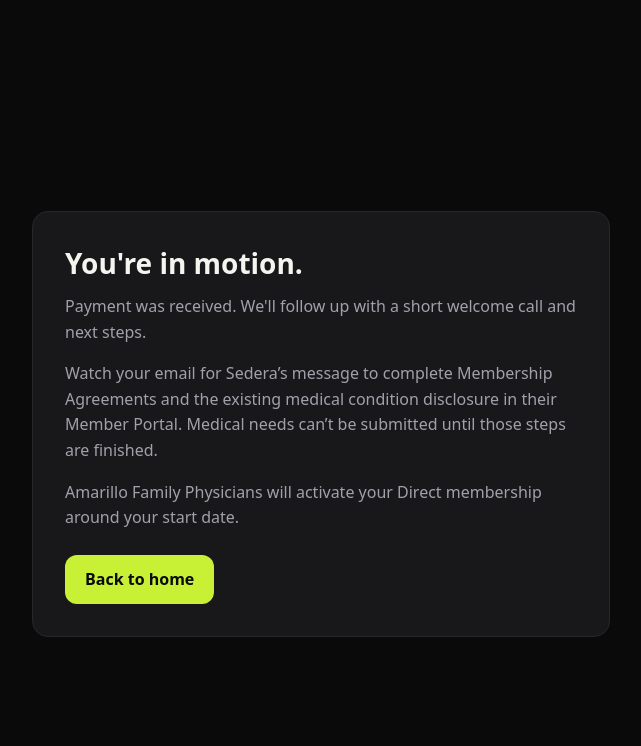
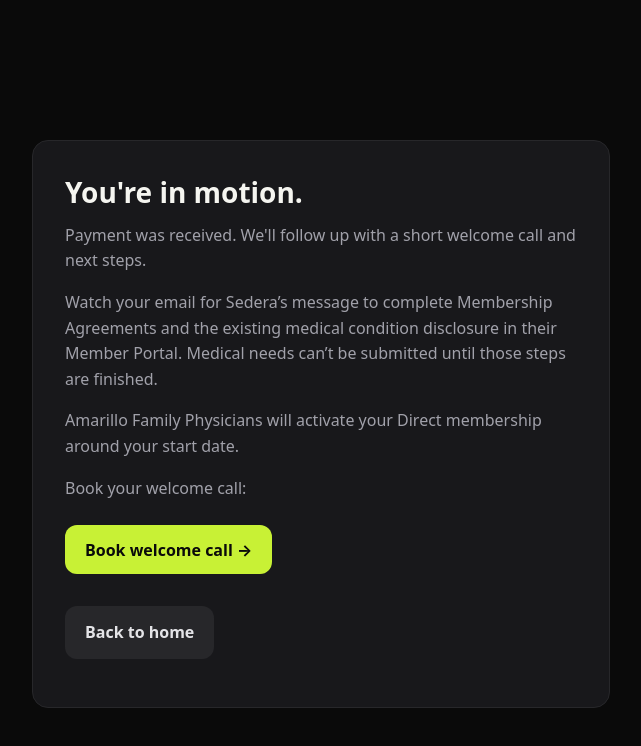
Before and after one commit to wrichardwalton-tech/AFPDIRECTV2, a website: page success.html in a window 1280 px wide. Shown: the whole page, without its empty margins (319-960 px from the left). Drawn offline with Linux system fonts and the light colour scheme.

Commit message:
Update success.html

```diff
--- a/success.html
+++ b/success.html
@@ -13,6 +13,7 @@
     a { color: #c8f135; }
     .btn { display: inline-block; margin-top: 0.5rem; padding: 0.85rem 1.25rem; border-radius: 0.75rem;
       background: #c8f135; color: #0a0a0a; font-weight: 700; text-decoration: none; }
+    .btn-secondary { background: #27272a; color: #e4e4e7; }
   </style>
 </head>
 <body>
@@ -21,7 +22,11 @@
     <p>Payment was received. We'll follow up with a short welcome call and next steps.</p>
     <p>Watch your email for Sedera’s message to complete Membership Agreements and the existing medical condition disclosure in their Member Portal. Medical needs can’t be submitted until those steps are finished.</p>
     <p>Amarillo Family Physicians will activate your Direct membership around your start date.</p>
-    <a class="btn" href="index.html">Back to home</a>
+    <p>Book your welcome call:</p>
+    <a class="btn" href="https://calendar.google.com/calendar/appointments/schedules/AcZssZ0TsncCBQpAR5oq4Lj8X9nrcndjIFb_aBr0E82ujblokO8Xvzgbw5C0aSlaqhc-OOVE4mfY9PPB?gv=true" target="_blank" rel="noopener">Book welcome call →</a>
+    <p style="margin-top:1.5rem">
+      <a class="btn btn-secondary" href="index.html">Back to home</a>
+    </p>
   </div>
 </body>
 </html>
```
